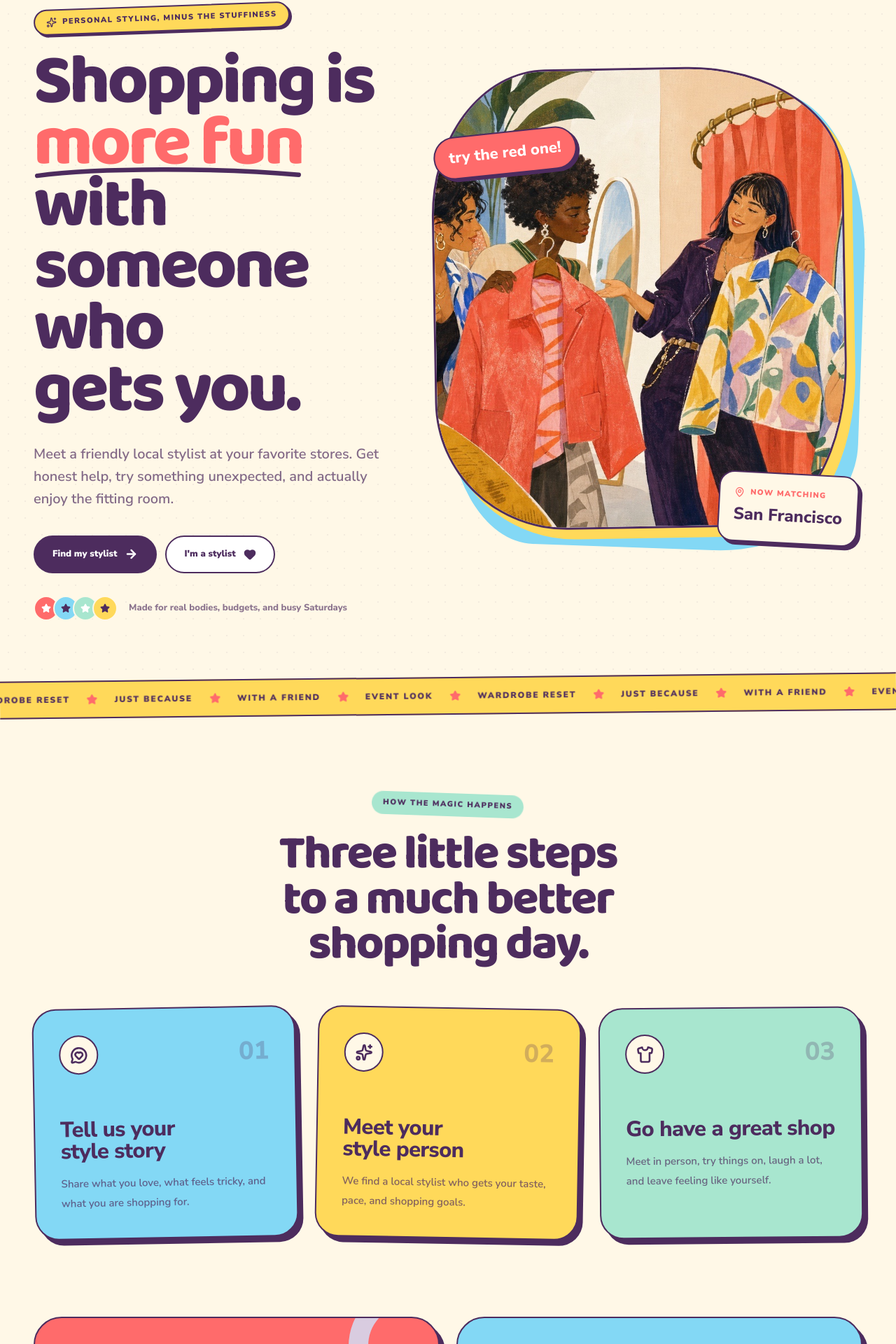
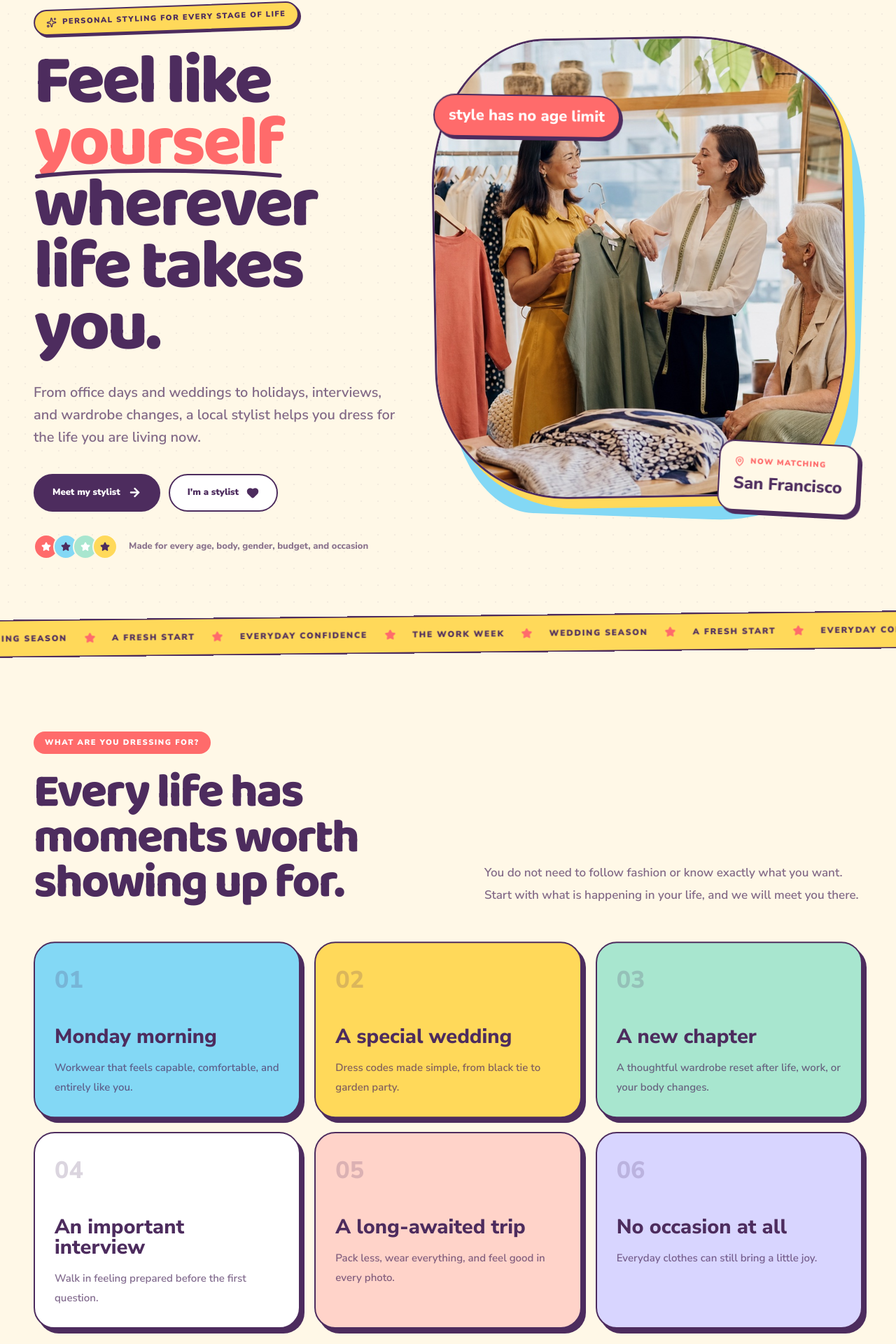
Before and after one commit to hashkeys88/rack-riot, a React (Vite) app: page / in a window 1280 px wide. Shown: the part 118-2038 px from the top of the page at 70% size. Built offline with nearby package versions, Linux system fonts and the light colour scheme; no server answers.

Commit message:
feat: add all-ages animated homepage

```diff
--- a/src/index.css
+++ b/src/index.css
@@ -255,6 +255,31 @@ textarea::placeholder {
   }
 }
 
+.all-ages-float {
+  animation: all-ages-float 4.5s ease-in-out infinite;
+}
+
+.all-ages-card {
+  animation: all-ages-breathe 5.5s ease-in-out infinite alternate;
+  transition: transform 240ms ease, box-shadow 240ms ease;
+}
+
+.all-ages-card:hover {
+  animation-play-state: paused;
+  transform: translateY(-7px);
+  box-shadow: 9px 10px 0 #4d2c5e;
+}
+
+@keyframes all-ages-float {
+  0%, 100% { transform: translateY(0) rotate(-3deg); }
+  50% { transform: translateY(-9px) rotate(1deg); }
+}
+
+@keyframes all-ages-breathe {
+  from { translate: 0 0; }
+  to { translate: 0 -6px; }
+}
+
 main > * {
   animation: page-enter 420ms ease both;
 }
--- a/src/pages/HomeWhimsical.jsx
+++ b/src/pages/HomeWhimsical.jsx
@@ -1,6 +1,6 @@
 import { ArrowRight, Heart, MapPin, MessageCircleHeart, Shirt, Sparkles, Star, UsersRound } from 'lucide-react';
 import { Link } from 'react-router-dom';
-import friendsShoppingImage from '../assets/rackriot-shopping-illustration.jpg';
+import friendsShoppingImage from '../assets/rackriot-all-ages.jpg';
 
 const steps = [
   {
@@ -26,7 +26,16 @@ const steps = [
   }
 ];
 
-const stickerWords = ['EVENT LOOK', 'WARDROBE RESET', 'JUST BECAUSE', 'WITH A FRIEND'];
+const stickerWords = ['THE WORK WEEK', 'WEDDING SEASON', 'A FRESH START', 'EVERYDAY CONFIDENCE'];
+
+const lifeMoments = [
+  ['Monday morning', 'Workwear that feels capable, comfortable, and entirely like you.', 'bg-play-sky'],
+  ['A special wedding', 'Dress codes made simple, from black tie to garden party.', 'bg-play-butter'],
+  ['A new chapter', 'A thoughtful wardrobe reset after life, work, or your body changes.', 'bg-play-mint'],
+  ['An important interview', 'Walk in feeling prepared before the first question.', 'bg-white'],
+  ['A long-awaited trip', 'Pack less, wear everything, and feel good in every photo.', 'bg-[#ffd3c9]'],
+  ['No occasion at all', 'Everyday clothes can still bring a little joy.', 'bg-[#d8d5ff]']
+];
 
 export default function HomeWhimsical() {
   return (
@@ -37,27 +46,27 @@ export default function HomeWhimsical() {
           <div className="relative z-10">
             <div className="inline-flex -rotate-2 items-center gap-2 rounded-full border-2 border-play-plum bg-play-butter px-4 py-2 text-[11px] font-black uppercase tracking-[0.13em] shadow-[3px_3px_0_#4D2C5E]">
               <Sparkles size={15} />
-              Personal styling, minus the stuffiness
+              Personal styling for every stage of life
             </div>
 
             <h1 className="mt-7 max-w-[760px] font-playful text-[58px] font-extrabold leading-[0.88] tracking-[-0.04em] sm:text-[78px] lg:text-[86px] xl:text-[100px]">
-              Shopping is
+              Feel like
               <span className="relative block w-fit text-play-coral">
-                more fun
+                yourself
                 <svg className="absolute -bottom-3 left-0 w-full" viewBox="0 0 300 18" aria-hidden="true">
                   <path d="M4 11C72 2 208 2 296 10" fill="none" stroke="#4D2C5E" strokeWidth="5" strokeLinecap="round" />
                 </svg>
               </span>
-              with someone who gets you.
+              wherever life takes you.
             </h1>
 
             <p className="mt-8 max-w-[600px] text-[18px] font-semibold leading-8 text-play-plum/70 sm:text-[20px]">
-              Meet a friendly local stylist at your favorite stores. Get honest help, try something unexpected, and actually enjoy the fitting room.
+              From office days and weddings to holidays, interviews, and wardrobe changes, a local stylist helps you dress for the life you are living now.
             </p>
 
             <div className="mt-9 flex flex-col gap-3 sm:flex-row">
               <Link to="/signup/client" className="play-button play-button-primary">
-                Find my stylist
+                Meet my stylist
                 <ArrowRight size={19} strokeWidth={3} />
               </Link>
               <Link to="/stylists" className="play-button play-button-secondary">
@@ -74,17 +83,17 @@ export default function HomeWhimsical() {
                   </span>
                 ))}
               </span>
-              Made for real bodies, budgets, and busy Saturdays
+              Made for every age, body, gender, budget, and occasion
             </div>
           </div>
 
           <div className="relative min-h-[500px] sm:min-h-[620px] lg:min-h-[700px]">
             <div className="absolute inset-[4%_0_2%_4%] rotate-2 rounded-[38%_24%_34%_22%/28%_36%_24%_32%] bg-play-sky" />
             <div className="absolute inset-[0_4%_6%_0] -rotate-1 overflow-hidden rounded-[28%_38%_24%_32%/32%_24%_36%_28%] border-[3px] border-play-plum bg-white shadow-[12px_14px_0_#FFD95A]">
-              <img src={friendsShoppingImage} alt="Friends enjoying a colorful styling session together" className="h-full w-full object-cover" fetchPriority="high" />
+              <img src={friendsShoppingImage} alt="Adults of different ages enjoying a styling session together" className="h-full w-full object-cover" fetchPriority="high" />
             </div>
-            <div className="absolute -left-1 top-[13%] -rotate-6 rounded-full border-2 border-play-plum bg-play-coral px-5 py-3 font-playful text-[18px] font-extrabold text-white shadow-[4px_4px_0_#4D2C5E] sm:left-0 sm:text-[22px]">
-              try the red one!
+            <div className="all-ages-float absolute -left-1 top-[13%] -rotate-3 rounded-full border-2 border-play-plum bg-play-coral px-5 py-3 font-playful text-[18px] font-extrabold text-white shadow-[4px_4px_0_#4D2C5E] sm:left-0 sm:text-[22px]">
+              style has no age limit
             </div>
             <div className="absolute bottom-[3%] right-[1%] rotate-3 rounded-[22px] border-2 border-play-plum bg-play-cream p-4 shadow-[5px_5px_0_#4D2C5E] sm:p-5">
               <p className="flex items-center gap-2 text-[11px] font-black uppercase tracking-[0.12em] text-play-coral">
@@ -108,12 +117,42 @@ export default function HomeWhimsical() {
         </div>
       </section>
 
+      <section className="px-5 py-20 sm:px-8 lg:px-12 lg:py-28">
+        <div className="mx-auto max-w-[1280px]">
+          <div className="grid gap-6 lg:grid-cols-[0.8fr_1.2fr] lg:items-end">
+            <div>
+              <p className="inline-flex rounded-full bg-play-coral px-4 py-2 text-[11px] font-black uppercase tracking-[0.14em] text-white">What are you dressing for?</p>
+              <h2 className="mt-6 font-playful text-[48px] font-extrabold leading-[0.95] tracking-[-0.035em] sm:text-[68px]">
+                Every life has moments worth showing up for.
+              </h2>
+            </div>
+            <p className="max-w-[540px] text-[17px] font-semibold leading-8 text-play-plum/70 lg:justify-self-end">
+              You do not need to follow fashion or know exactly what you want. Start with what is happening in your life, and we will meet you there.
+            </p>
+          </div>
+
+          <div className="mt-14 grid gap-5 sm:grid-cols-2 lg:grid-cols-3">
+            {lifeMoments.map(([title, copy, color], index) => (
+              <article
+                key={title}
+                className={`all-ages-card ${color} rounded-[30px] border-2 border-play-plum p-7 shadow-[6px_7px_0_#4D2C5E]`}
+                style={{ animationDelay: `${index * 140}ms` }}
+              >
+                <span className="font-playful text-[34px] font-extrabold text-play-plum/20">0{index + 1}</span>
+                <h3 className="mt-10 font-playful text-[29px] font-extrabold leading-none">{title}</h3>
+                <p className="mt-4 text-[15px] font-semibold leading-7 text-play-plum/70">{copy}</p>
+              </article>
+            ))}
+          </div>
+        </div>
+      </section>
+
       <section id="the-process" className="scroll-mt-24 px-5 py-20 sm:px-8 lg:px-12 lg:py-28">
         <div className="mx-auto max-w-[1280px]">
           <div className="text-center">
-            <p className="inline-flex rotate-2 rounded-full bg-play-mint px-4 py-2 text-[11px] font-black uppercase tracking-[0.14em]">How the magic happens</p>
+            <p className="inline-flex rotate-2 rounded-full bg-play-mint px-4 py-2 text-[11px] font-black uppercase tracking-[0.14em]">How it works</p>
             <h2 className="mx-auto mt-6 max-w-[760px] font-playful text-[48px] font-extrabold leading-[0.95] tracking-[-0.035em] sm:text-[68px]">
-              Three little steps to a much better shopping day.
+              Thoughtful help, without making it complicated.
             </h2>
           </div>
 
@@ -141,7 +180,7 @@ export default function HomeWhimsical() {
             <UsersRound size={34} />
             <p className="mt-16 text-[11px] font-black uppercase tracking-[0.15em]">Looking for a stylist?</p>
             <h2 className="mt-4 max-w-[500px] font-playful text-[48px] font-extrabold leading-[0.95] text-white sm:text-[58px]">
-              Let&apos;s find your shopping sidekick.
+              Let&apos;s find someone who understands your life and style.
             </h2>
             <Link to="/signup/client" className="play-button mt-8 border-white bg-white text-play-coral hover:bg-play-butter hover:text-play-plum">
               Start my match
@@ -168,8 +207,8 @@ export default function HomeWhimsical() {
         <div className="mx-auto max-w-[980px] text-center">
           <Heart className="mx-auto text-play-coral" size={42} fill="#FF6B6B" />
           <p className="mt-6 font-playful text-[40px] font-extrabold leading-[1.05] sm:text-[58px]">
-            Clothes are personal.
-            <span className="block text-play-butter">Shopping should feel personal too.</span>
+            Life changes. Bodies change. Plans change.
+            <span className="block text-play-butter">Your wardrobe can grow with you.</span>
           </p>
           <Link to="/signup/client" className="play-button mt-9 border-white bg-play-butter text-play-plum hover:bg-play-mint">
             Come shop with us
```
Also changed, not shown: src/assets/rackriot-all-ages.jpg (added).
